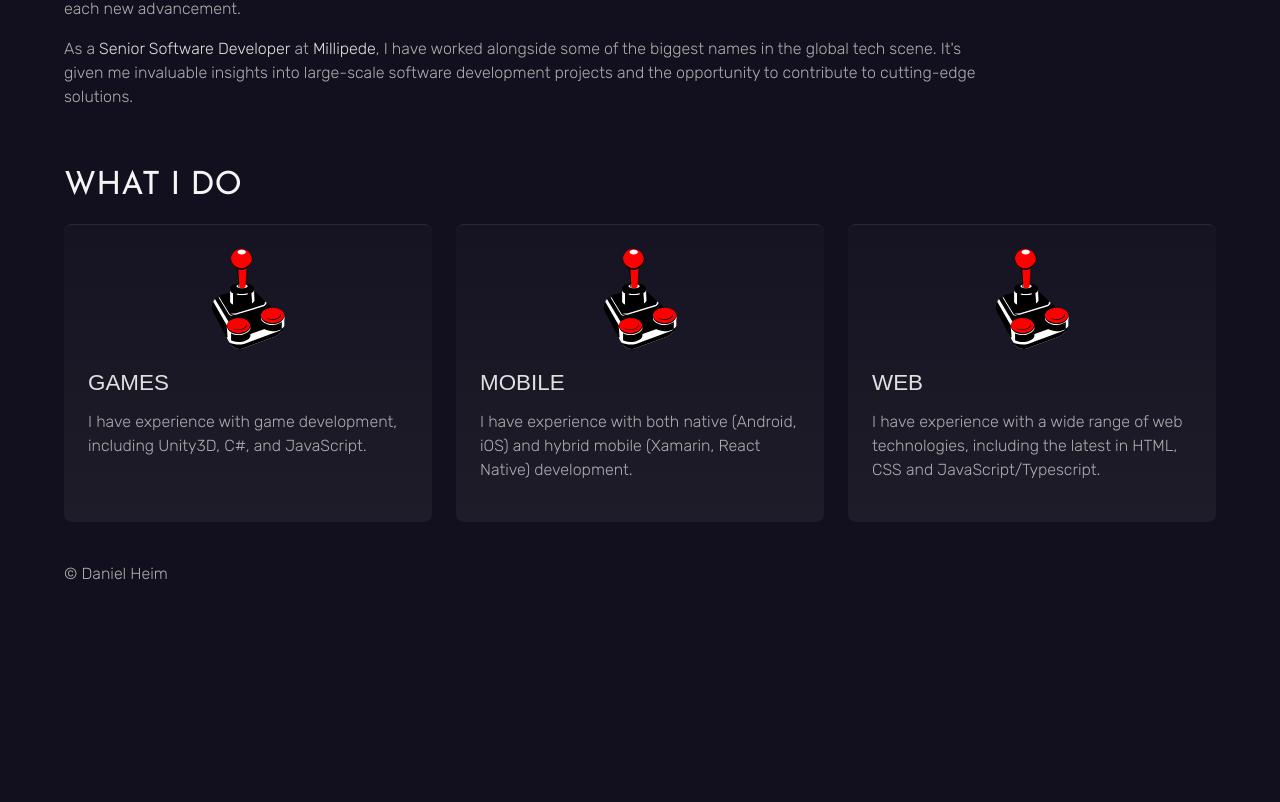
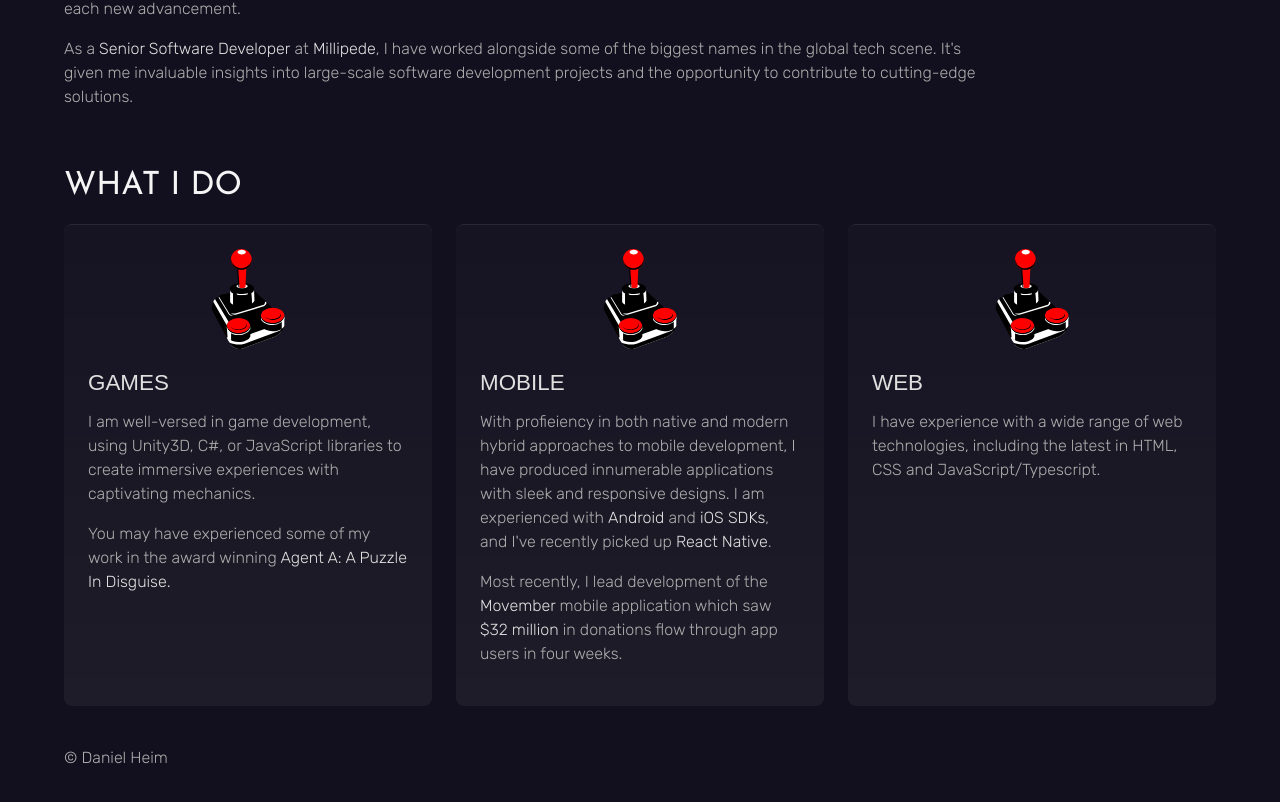
Before and after one commit to danielheim/danielheim.github.io, a React (Create React App) app: page / in a window 1280 px wide. Shown: the part 418-1220 px from the top of the page. Before the commit the page ends 1044 px from the top, so only its background shows below. Built offline with nearby package versions, Linux system fonts and the light colour scheme; a web font is replaced by a local one.

Commit message:
Copy updates. Refactored hyperlinks styles.

```diff
--- a/src/content.json
+++ b/src/content.json
@@ -31,13 +31,13 @@
 			{
 				"id": "game",
 				"title": "Games",
-				"desc": "I have experience with game development, including Unity3D, C#, and JavaScript.",
+				"desc": "I am well-versed in game development, using Unity3D, C#, or JavaScript libraries to create immersive experiences with captivating mechanics.\nYou may have experienced some of my work in the award winning <a href='https://agentagame.com' target='_blank' rel='noopener noreferrer'>Agent A: A Puzzle In Disguise.</a>",
 				"img": "what-game-dev.svg"
 			},
 			{
 				"id": "mobile",
 				"title": "Mobile",
-				"desc": "I have experience with both native (Android, iOS) and hybrid mobile (Xamarin, React Native) development.",
+				"desc": "With profieiency in both native and modern hybrid approaches to mobile development, I have produced innumerable applications with sleek and responsive designs. I am experienced with <strong>Android</strong> and <strong>iOS SDKs</strong>, and I've recently picked up <strong>React Native</strong>.\nMost recently, I lead development of the <a href='https://movember.com/get-the-movember-app' target='_blank' rel='noopener noreferrer'>Movember</a> mobile application which saw <strong>$32 million</strong> in donations flow through app users in four weeks.",
 				"img": "what-game-dev.svg"
 			},
 			{
--- a/src/index.scss
+++ b/src/index.scss
@@ -48,10 +48,12 @@
 
 a, a:link, a:visited {
   color: $color-subheading;
+  text-decoration: none;
 }
 
 a:active, a:hover, a:focus {
   color: #f58d16;
+  text-decoration: underline;
 }
 
 code {
```
